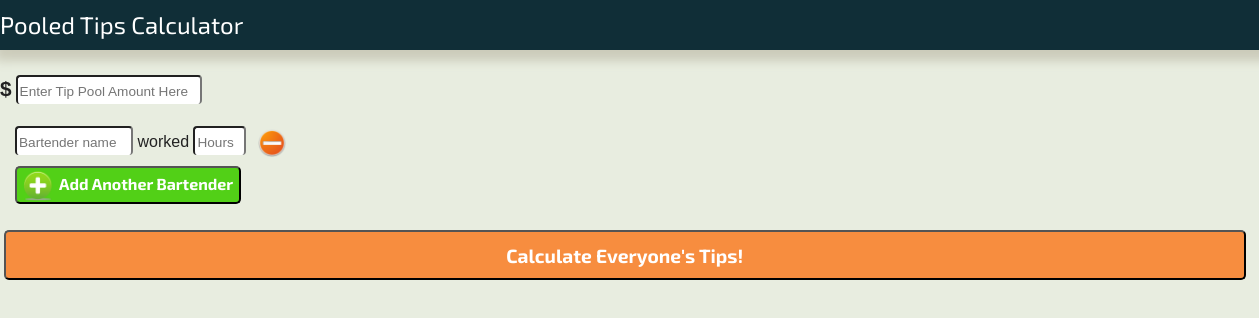
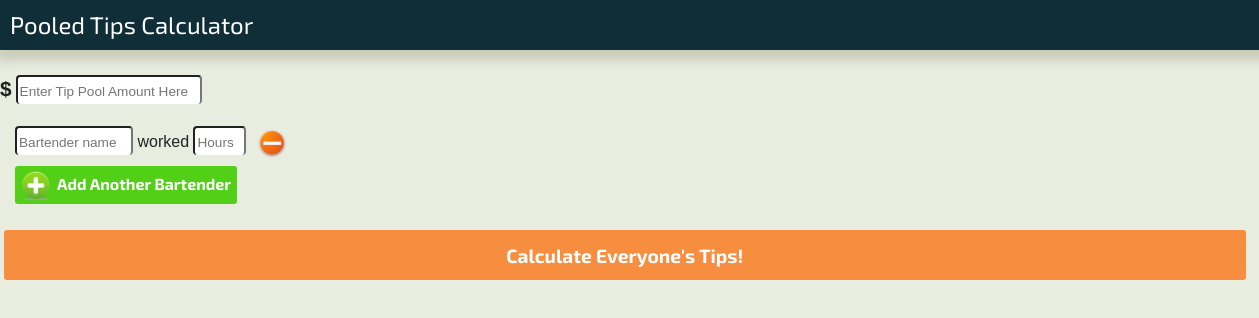
Before and after one commit to Uzmani/uzmani.github.io, a plain HTML site: page index.html in a window 1280 px wide. Shown: the full height of the page, 0-1259 px from the left. Drawn offline with Linux system fonts and the light colour scheme.

Commit message:
changed margin on nav heading

```diff
--- a/css/main.css
+++ b/css/main.css
@@ -122,7 +122,7 @@ input {
 #heading h2 {
   font-family: 'Exo 2', sans-serif;
   font-weight: 400;
-  margin:0;
+  margin:0 0 0 10px;
   padding:0;
   color: #fff;
 }
@@ -211,7 +211,8 @@ input {
   line-height: 30px;
   color: white;
   margin: 0 0 0 15px;
-  border-radius: 5px;
+  border-radius: 3px;
+  border-style: none;
 }
 
 #add-button img {
@@ -234,7 +235,8 @@ input {
   font-weight: 700;
   font-size: 1.2em;
   background-color: #F78D3F;
-  border-radius: 5px;
+  border-radius: 3px;
+  border-style: none;
   color: white;
   width: 97%;
   height: 50px;
@@ -249,6 +251,10 @@ input {
 /* Render Results */
 #name {
   margin: 5px 0 0 10px;
+}
+
+#tips-made {
+  color: green;
 }
 
 
--- a/js/main.js
+++ b/js/main.js
@@ -6,7 +6,7 @@ $(document).ready(function(){
   $("#bartender-to-add").on("click", ".remove-button", function(e) {
     e.preventDefault();
     $(this).closest(".bartender-info").remove();
-  })
+  });
   $("#error-list").on("click", ".close-error-btn", function(e){
     e.preventDefault();
     $(this).closest(".errors").remove();
@@ -47,9 +47,6 @@ function calcTips() {
     var rate = totalTips / hoursAdded;
     for (var i=0; i<bartenders.length; i++) {
       bartenders[i].tipsOwed = Math.round((bartenders[i].hrs * rate)*100)/100
-      // if (isNaN(bartenders[i].tipsOwed)) {
-      //   renderNumError();
-      // }
     }
     renderResults();
   }
@@ -82,15 +79,6 @@ function addBartender(){
   $("#bartender-to-add").append(addBartenderTemplate);
 }
 
-function removeBartender(e) {
-  e.preventDefault();
-  console.log("attempt to remove bartender");
-  $(this).closest(".bartender-info").remove();
-}
-
-// function renderRemoveButton() {
-//   console.log("moused over")
-// }
 
 function renderResults(){
   var source =  $('#render-results').html();
```
Also changed, not shown: index.html (+1 -1 lines).
